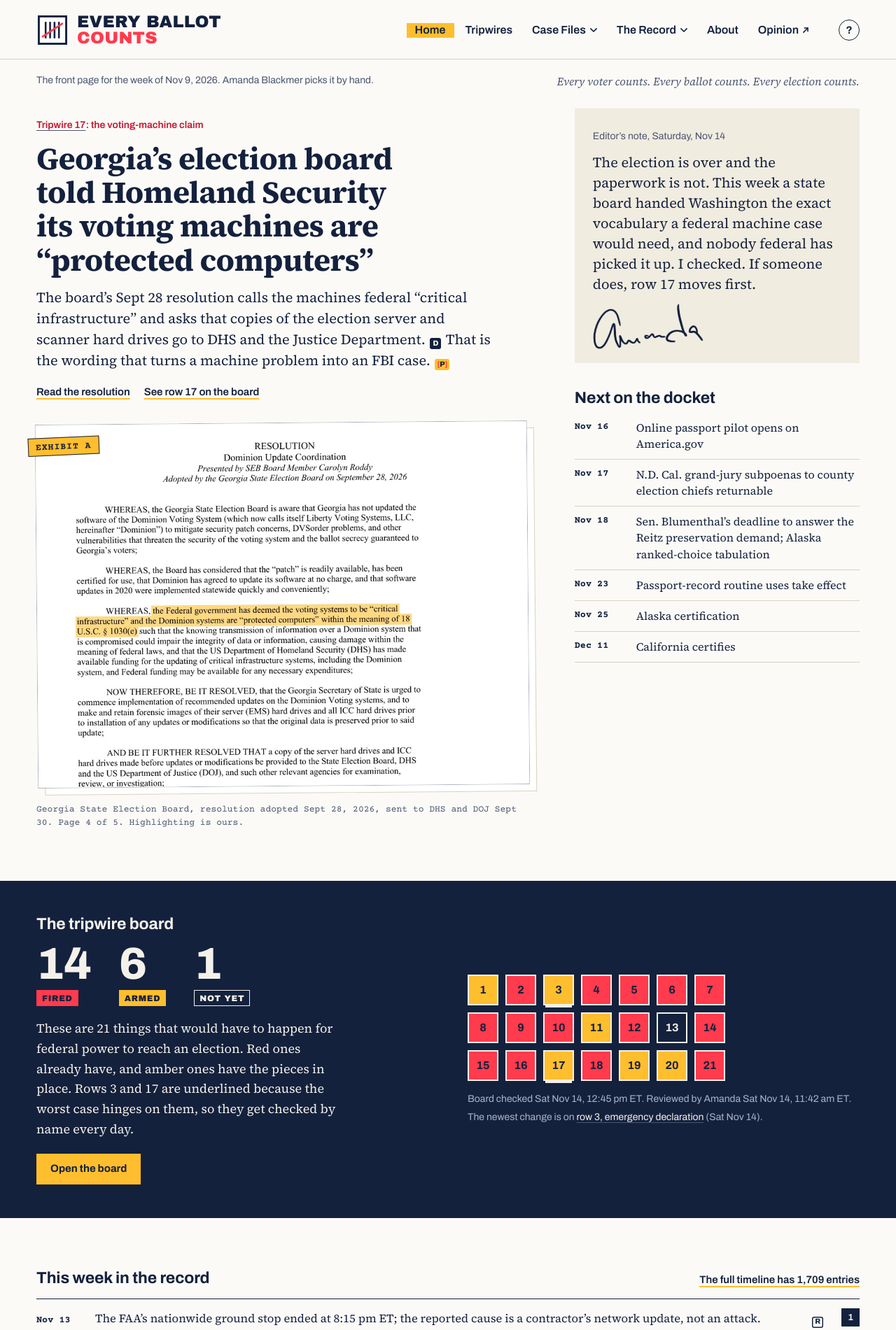
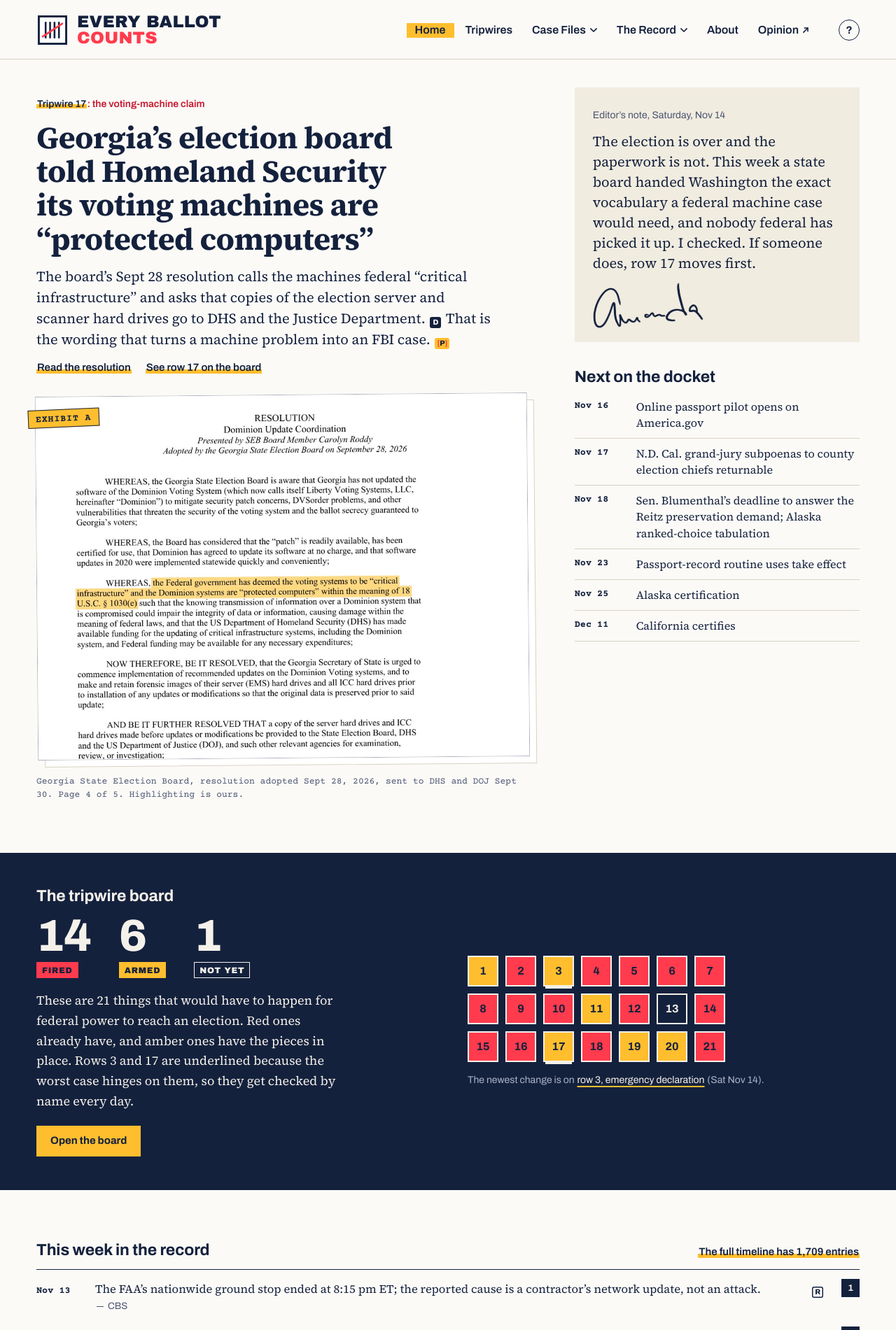
Before and after one commit to good-luck-with-that-ops/Every_Ballot_Counts_site, a Jekyll site: the page built from index.html, in a window 1280 px wide. Shown: the top 1901 px of the page at 70% size. Built offline with Jekyll 4.4.1, drawn with Linux system fonts in a browser that asks for light colours; some of the changed text lies outside the part shown.

Commit message:
After review: no front-page line, highlighter links, fewer stray rules and repeated words
- Home goes straight into the lead; the 'front page / picked by hand' line and the slogan above it are gone
- Links you follow carry a low amber highlighter that fills on hover; source and citation links stay a thin underline
- Search boxes and selects are boxed fields; the future-dates control is a text button (no rule-on-rule under the table head)
- Thinner architecture-map frame, one rule between the people map and the A-to-Z list, single hairline for hr
- Review times shown once per page; status words on The Record only where they say something; shorter footer and opinion card

Co-Authored-By: Claude Fable 5.2 <noreply@anthropic.com>
Claude-Session: https://claude.ai/code/session_01HdutmmWDQRjTXA2xN3KJjh

```diff
--- a/_includes/footer.html
+++ b/_includes/footer.html
@@ -4,7 +4,7 @@
       <div>
         <a class="brand-foot" href="{{ '/' | relative_url }}"><svg aria-hidden="true" width="38" height="38" viewBox="0 0 160 160"><rect x="12" y="12" width="136" height="136" fill="#14213d" stroke="#f4f1ea" stroke-width="10"/><path d="M46 44v72M68 44v72M90 44v72M112 44v72" stroke="#f4f1ea" stroke-width="9" stroke-linecap="square" fill="none"/><path d="M32 112L128 48" stroke="#ff3b4d" stroke-width="9" stroke-linecap="square" fill="none"/></svg><span class="wm">EVERY BALLOT<br><span>COUNTS</span></span></a>
         <p class="lead-line"><i>{{ site.tagline }}</i></p>
-        <p class="fine">The research lives here and the opinion lives at <a href="{{ site.opinion_url }}">Presumption of Irregularity</a>. It’s the same person with the same receipts. This is an independent, personal project: nobody funds it, no employer endorses it, and none of it is legal advice.</p>
+        <p class="fine">The research is here and the opinion is at <a href="{{ site.opinion_url }}">Presumption of Irregularity</a>. This is an independent, personal project: nobody funds it, no employer endorses it, and none of it is legal advice.</p>
       </div>
       <div>
         <ul>
@@ -15,7 +15,7 @@
         </ul>
       </div>
     </div>
-    <p class="base fine" style="margin:0">{% include stamps.html %} Text and maps are CC BY 4.0; the government documents are public records.</p>
+    <p class="base fine" style="margin:0">{% unless page.url contains "/tripwires" %}{% include stamps.html %} {% endunless %}Text and maps are CC BY 4.0; the government documents are public records.</p>
   </div>
 </footer>
 <script src="{{ '/assets/js/nav.js' | relative_url }}" defer></script>
--- a/_includes/masthead.html
+++ b/_includes/masthead.html
@@ -45,7 +45,7 @@
     <div class="wrap">
       <div class="rec-grid">
         {%- for r in site.data.record %}
-        <a href="{{ r.url | relative_url }}"><b>{{ r.name }}</b><span class="label">{{ r.status }}</span></a>
+        <a href="{{ r.url | relative_url }}"><b>{{ r.name }}</b>{% if r.status contains "entries" or r.status contains "progress" %}<span class="label">{{ r.status }}</span>{% endif %}</a>
         {%- endfor %}
       </div>
     </div>
--- a/assets/css/site.css
+++ b/assets/css/site.css
@@ -70,7 +70,7 @@ h3{font:700 18px/1.3 var(--sans);letter-spacing:0;margin:0 0 var(--s2)}
 .prose h3{margin-top:var(--s6)}
 .prose blockquote{margin:0 0 1em;padding:2px 0 2px 16px;border-left:3px solid var(--amber)}
 .muted{color:var(--ink-2)}
-.quiet{font:600 15px/1.3 var(--sans);text-decoration:underline;text-decoration-color:var(--amber);text-decoration-thickness:2px;text-underline-offset:4px}
+.quiet{font:600 15px/1.3 var(--sans);display:inline;padding:0}
 .quiet:hover{color:var(--red-ink)}
 
 /* ---------- marks ---------- */
@@ -341,7 +341,7 @@ footer.site li{margin:0 0 8px;font:15.5px var(--sans)}
 .md table tr:last-child td{border-bottom:1px solid var(--hair)}
 .md h2{margin-top:48px}
 .md code{font-family:var(--mono);font-size:.92em}
-.search{width:100%;max-width:520px;min-height:44px;border:0;border-bottom:2px solid var(--ink);background:transparent;color:var(--ink);font:17px var(--sans);padding:0 2px;border-radius:0}
+.search{width:100%;max-width:520px;min-height:44px;border:1px solid var(--ink-2);background:transparent;color:var(--ink);font:17px var(--sans);padding:0 12px;border-radius:0}
 .phone-only{display:none}
 @media (max-width:760px){ .phone-only{display:inline} }
 @media (max-width:900px){ .desk-only{display:none} }
@@ -356,7 +356,7 @@ footer.site li{margin:0 0 8px;font:15.5px var(--sans)}
 .kb-person{background:var(--card);border:1.5px solid var(--ink)}
 .map-tools{display:flex;gap:8px;flex-wrap:wrap;align-items:center;margin-bottom:12px}
 .map-tools .btn{min-width:44px;justify-content:center}
-.map-shell{position:relative;border-top:2px solid var(--ink);border-bottom:2px solid var(--ink)}
+.map-shell{position:relative;border-top:1px solid var(--ink);border-bottom:1px solid var(--ink);margin-top:20px}
 .map-view{height:min(78vh,820px);overflow:hidden;position:relative;cursor:grab;touch-action:none;background:var(--paper)}
 .map-view:active{cursor:grabbing}
 .map-stage{position:absolute;left:0;top:0;transform-origin:0 0}
@@ -576,7 +576,7 @@ tr:target>td{background:var(--amber-tint)}
 button.enode{font-family:var(--sans);cursor:pointer}
 button.en-agency:hover,button.en-outside:hover{outline:3px solid var(--red);outline-offset:1px}
 .en-sel{background:var(--card);color:#14213d;border:1.5px solid #14213d}
-#pindex{margin-top:36px;border-top:1px solid var(--ink)}
+#pindex{margin-top:28px}
 #pindex summary{font:700 18px var(--sans);padding:14px 0;cursor:pointer}
 .pm-list{list-style:none;margin:0;padding:0;columns:3 280px;column-gap:36px}
 .pm-list li{break-inside:avoid;border-top:1px solid var(--hair)}
@@ -608,9 +608,37 @@ button.en-agency:hover,button.en-outside:hover{outline:3px solid var(--red);outl
 /* review fixes */
 @media (prefers-color-scheme: dark){ nav.main a[aria-current="page"],nav.main button.cur{background:var(--amber);color:#14213d} }
 .brow .ch button{min-height:32px;padding:6px 0}
-.quiet{display:inline-block;padding:5px 0}
 #ord{min-height:40px}
 .md h2.part{font:700 30px/1.15 var(--serif);letter-spacing:-.012em;border-top:1px solid var(--ink);padding-top:28px;margin-top:72px}
 .poi-card b{font-weight:700}
 .band :focus-visible,footer.site :focus-visible,.poi-card:focus-visible,.take:focus-visible{outline-color:#f4f1ea}
 @media (max-width:900px){ .marks-q{width:40px;height:40px} }
+
+/* ---------- links: the highlighter ----------
+   A link you are meant to follow carries a low amber swipe (the same amber that marks a quoted line in a document);
+   it fills on hover. Source and citation links stay a thin underline so a table of them does not shout.
+   On navy grounds and in dark mode the swipe becomes a 2px amber underline. */
+main a:not([class]),.quiet,.linkish,.marks-pop a{text-decoration:none;color:var(--ink);background:linear-gradient(var(--amber),var(--amber)) 0 92%/100% .42em no-repeat;-webkit-box-decoration-break:clone;box-decoration-break:clone;padding:0 1px;transition:background-size .12s}
+main a:not([class]):hover,.quiet:hover,.linkish:hover,.marks-pop a:hover{background-size:100% 100%;background-position:0 50%;color:var(--navy)}
+.linkish{border:0;cursor:pointer;font:inherit}
+.src a:not([class]),.sr a:not([class]),.srcs a:not([class]),.hist .sr a,.crumb a:not([class]){background:none;padding:0;color:inherit;text-decoration:underline;text-decoration-color:var(--ink-2);text-decoration-thickness:1px;text-underline-offset:3px}
+.src a:not([class]):hover,.sr a:not([class]):hover,.srcs a:not([class]):hover,.crumb a:not([class]):hover{color:var(--red-ink);background:none}
+.cf-list a,.rec-grid a,.tw-links a,.cstrip a,.cstrip .ct,.pm-list a,.kicker a{background:none;padding:0}
+.tw-links a{text-decoration:underline;text-decoration-color:var(--ink-2);text-decoration-thickness:1px;text-underline-offset:3px}
+.kicker a{color:inherit;text-decoration:underline;text-underline-offset:3px}
+.band a:not([class]),.band .linkish{background:none;color:var(--band-ink);text-decoration:underline;text-decoration-color:var(--amber);text-decoration-thickness:2px;text-underline-offset:4px}
+.band a:not([class]):hover{color:var(--amber)}
+footer.site a{text-decoration:underline;text-decoration-color:var(--amber);text-decoration-thickness:2px;text-underline-offset:4px}
+footer.site a.brand-foot{text-decoration:none}
+@media (prefers-color-scheme: dark){
+  main a:not([class]),.quiet,.linkish,.marks-pop a{background:none;padding:0;text-decoration:underline;text-decoration-color:var(--amber);text-decoration-thickness:2px;text-underline-offset:4px}
+  main a:not([class]):hover,.quiet:hover,.linkish:hover,.marks-pop a:hover{background:none;color:var(--amber)}
+  .src a:not([class]),.sr a:not([class]),.srcs a:not([class]),.hist .sr a,.crumb a:not([class]),.tw-links a{text-decoration-color:var(--ink-2);text-decoration-thickness:1px}
+}
+#futbtn{font:600 15px var(--sans);min-height:40px}
+.md hr{border:0;border-top:1px solid var(--hair);margin:40px 0}
+.md hr+h2.part{border-top:0;padding-top:0;margin-top:0}
+.brow .ch button{background-color:transparent}
+#pclose,#ord,#dens-clear{font-family:var(--sans)}
+td #futbtn{border:0;padding:0 1px;min-width:0;text-align:left;font:600 15px var(--sans)}
+td .linkish:not(#futbtn){background:none}
--- a/assets/js/board.js
+++ b/assets/js/board.js
@@ -12,7 +12,7 @@
     rts.forEach(function (x) { x.setAttribute('aria-pressed', x.getAttribute('data-route') === id ? 'true' : 'false'); });
     if (!state) return;
     state.textContent = '';
-    if (!id) { state.textContent = 'Showing all ' + total + ' rows.'; return; }
+    if (!id) return;
     state.appendChild(document.createTextNode('Showing ' + shown + ' of ' + total + ' (' + name.charAt(0).toLowerCase() + name.slice(1) + '). '));
     var all = document.createElement('button'); all.type = 'button'; all.textContent = 'Show all'; all.className = 'linkish';
     all.addEventListener('click', function () { apply('', ''); });
--- a/assets/js/timeline.js
+++ b/assets/js/timeline.js
@@ -76,7 +76,7 @@
     var fut = (newest && !y && !sel) ? view.filter(function (r) { return r.d > TODAY; }) : [];
     if (fut.length) {
       view = view.filter(function (r) { return r.d <= TODAY; });
-      $('fut').innerHTML = '<tr class="fut-head"><td colspan="3"><button type="button" class="btn btn-2" id="futbtn" aria-expanded="' + futOpen + '">' +
+      $('fut').innerHTML = '<tr class="fut-head"><td colspan="3"><button type="button" class="linkish" id="futbtn" aria-expanded="' + futOpen + '">' +
         (futOpen ? 'Hide' : 'Show') + ' ' + fut.length + ' scheduled and future ' + (fut.length === 1 ? 'date' : 'dates') + '</button> <span class="label" style="margin-left:8px">Deadlines and effective dates, ' + fut[fut.length - 1].d.slice(0, 4) + ' to ' + fut[0].d.slice(0, 4) + '.</span></td></tr>' +
         (futOpen ? fut.slice().reverse().map(row).join('') : '');
       $('futbtn').addEventListener('click', function () { futOpen = !futOpen; apply(); });
--- a/index.html
+++ b/index.html
@@ -10,12 +10,7 @@ description: The sourced record of how federal power reaches elections, from the
 {%- assign nnot = b.rows | where: "status", "notyet" | size -%}
 {%- assign newest = b.rows | where: "num", b.newest_change | first -%}
 <div class="wrap">
-  <div class="frontline">
-    <p class="label" style="margin:0">The front page for the week of {{ h.week_of | date: "%b %-d, %Y" }}. Amanda Blackmer picks it by hand.</p>
-    <p class="label" style="margin:0;font:italic 16px var(--serif)">{{ h.masthead_line }}</p>
-  </div>
-
-  <div class="split" style="margin-top:28px">
+  <div class="split" style="margin-top:40px">
     <article class="lead">
       {%- assign kp = h.lead.kicker | split: " · " %}
       <p class="kicker"><a href="{{ '/tripwires/#row-' | append: h.lead.tripwire | relative_url }}">Tripwire {{ h.lead.tripwire }}</a>: {{ kp | last | downcase }}</p>
@@ -58,8 +53,7 @@ description: The sourced record of how federal power reaches elections, from the
         <a class="num {{ r.status }}{% if r.hinge %} hinge-sq{% endif %}" href="{{ '/tripwires/#row-' | append: r.num | relative_url }}" title="{{ r.num }}. {{ r.name }} ({{ r.status }})"><span class="vh">Tripwire </span>{{ r.num }}</a>
         {%- endfor %}
       </div>
-      <p class="label" style="margin:16px 0 0">{% include stamps.html %}</p>
-      <p class="label" style="margin:6px 0 0">The newest change is on <a href="{{ '/tripwires/#row-' | append: newest.num | relative_url }}">row {{ newest.num }}, {{ newest.name | downcase }}</a> ({{ newest.changed | date: "%a %b %-d" }}).</p>
+      <p class="label" style="margin:16px 0 0">The newest change is on <a href="{{ '/tripwires/#row-' | append: newest.num | relative_url }}">row {{ newest.num }}, {{ newest.name | downcase }}</a> ({{ newest.changed | date: "%a %b %-d" }}).</p>
     </div>
   </div>
 </section>
@@ -87,7 +81,7 @@ description: The sourced record of how federal power reaches elections, from the
 
   <div class="split section">
     <section aria-labelledby="cf-h">
-      <div class="section-head"><h2 id="cf-h">Case Files</h2><span class="label">Each one is a single story with its documents, people and dates.</span></div>
+      <div class="section-head"><h2 id="cf-h">Case Files</h2></div>
       <div class="cf-list">
         {%- for cf in site.data.casefiles %}
         <a href="{{ '/case-files/' | append: cf.slug | append: '/' | relative_url }}"><span class="id">{{ cf.id }}</span><span><span class="nm">{{ cf.name }}</span><span class="ln">{{ cf.line }}</span></span><span class="label">{% if cf.updated != "" %}Updated {{ cf.updated | date: "%b %-d" }}{% else %}{{ cf.state }}{% endif %}</span></a>
@@ -96,9 +90,9 @@ description: The sourced record of how federal power reaches elections, from the
     </section>
     <aside>
       <a class="poi-card" href="{{ h.opinion.url }}" style="display:block;text-decoration:none">
-        <span style="display:flex;gap:12px;align-items:center"><img src="{{ '/assets/img/poi_ir.png' | relative_url }}" alt="" width="40" height="40"><span class="label">Meanwhile, on the opinion side</span></span>
+        <span style="display:flex;gap:12px;align-items:center"><img src="{{ '/assets/img/poi_ir.png' | relative_url }}" alt="" width="40" height="40"><span class="label">Opinion</span></span>
         <div class="wm">Presumption of <u>ir</u>regularity</div>
-        <p style="margin:0 0 6px">The newest post is <b>{{ h.opinion.title }}</b>. The opinions over there are Amanda’s, and the receipts for them live here.</p>
+        <p style="margin:0 0 6px">The newest post is <b>{{ h.opinion.title }}</b>.</p>
         <div class="comment">Comment [A1]: {{ h.opinion.comment }}</div>
         <span class="ui" style="color:#ffbe2e;font-weight:600;text-decoration:underline;font-size:15.5px">Read it at presumptionofirregularity.com</span>
       </a>
--- a/tripwires/index.html
+++ b/tripwires/index.html
@@ -34,7 +34,7 @@ description: Twenty-one signals across the ways federal power could reach this e
         {%- endfor %}
       </button>
       {%- endfor %}
-      <p class="rt-state label" id="rt-state" aria-live="polite">Showing all {{ b.rows | size }} rows.</p>
+      <p class="rt-state label" id="rt-state" aria-live="polite"></p>
     </section>
   </div>
 
```
Also changed, not shown: record/index.html (+4 -4 lines).
